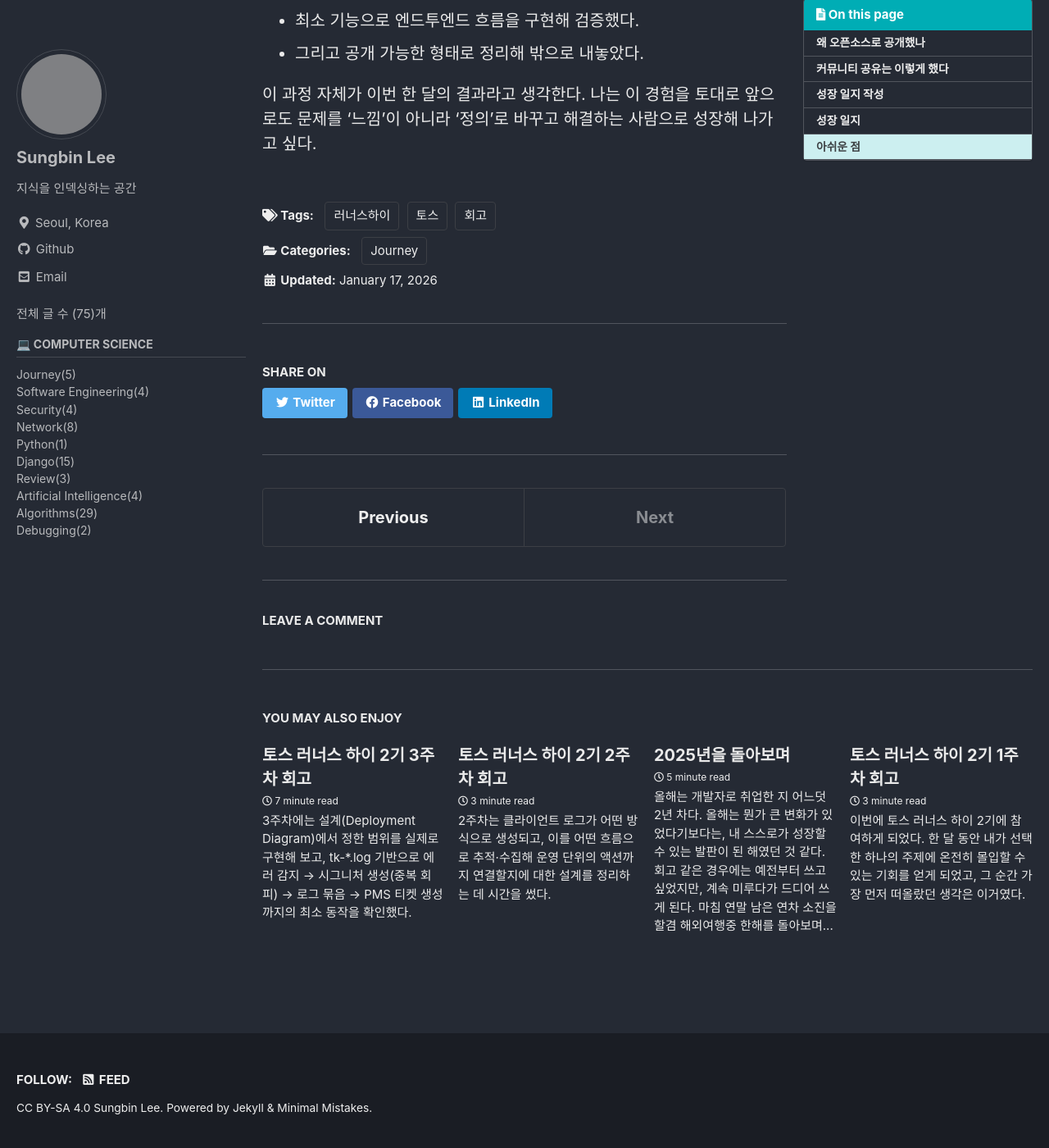
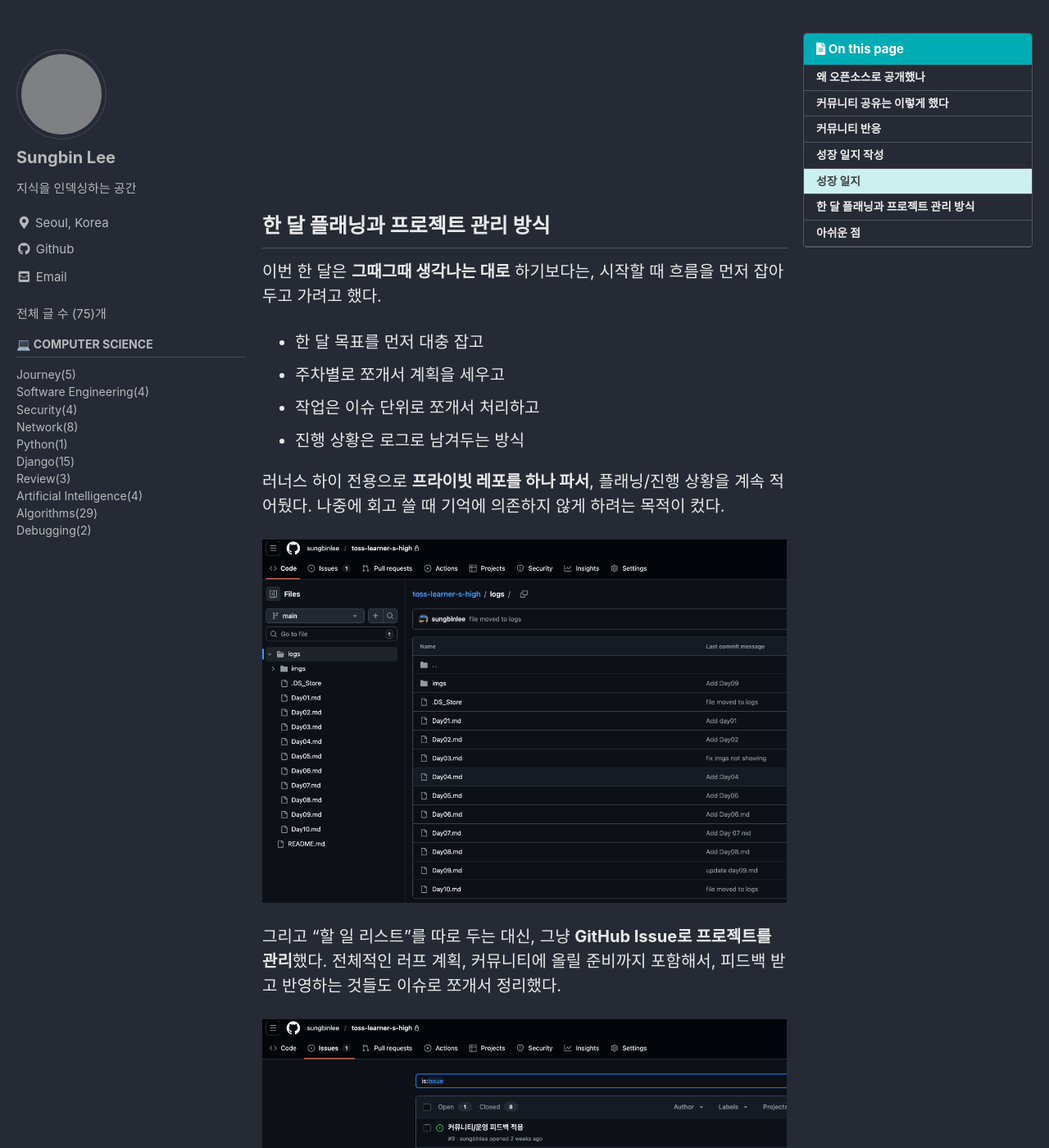
Before and after one commit to sungbinlee/tech.sungbinlee.dev, a Jekyll site: the page built from _posts/Journey/2026-01-17-토스-러너스하이2기-4주차.md, in a window 1280 px wide and 1400 px high, scrolled down 4318 px. Shown: the whole window at 82% size. Built offline with Jekyll 4.4.1, drawn with Linux system fonts in a browser that asks for light colours; cached includes are drawn as plain includes; comment, search, counter and statistics services are not loaded; some of the changed text lies outside the part shown; grey boxes are pictures that could not be loaded.

Commit message:
4주차 회고 추가

```diff
--- a/_posts/Journey/2026-01-17-토스-러너스하이2기-4주차.md
+++ b/_posts/Journey/2026-01-17-토스-러너스하이2기-4주차.md
@@ -43,6 +43,13 @@ toc_sticky: true
 
 그리고 README에는 설치/설정, 스크린샷, 제한 사항을 명시했다.
 
+## 커뮤니티 반응
+생각보다 반응이 괜찮았다.
+
+내가 불편했던 지점이 나만의 문제가 아니라는 걸 확인한 느낌이었다. "공유해줘서 고맙다", "이런 거 있으면 시간 많이 줄겠다" 같은 피드백이 있었고, 내가 공개한 레포지토리에 스타도 찍히고 포크도 생기니까 실제로 누군가는 가져가서 써볼 수도 있겠다는 생각이 들었다.
+
+![커뮤니티 댓글 반응](/assets/images/journey/community-reaction.png)
+
 ## 성장 일지 작성
 
 4주차는 코드보다 **문서 작업**이 더 큰 비중을 차지했다. 제출물은 결국 성장 일지 하나다. 이게 **“내가 뭘 했는지”**보다 **“내가 어떤 문제를 어떻게 정의하고 끝까지 정리했는지”**가 보이는 형태여야 한다고 생각했다.
@@ -57,8 +64,26 @@ toc_sticky: true
 
 > [눈떠보니 기술 면접 전날 with JS, Python - 이승빈 외 13명](https://ridibooks.com/books/2773000080?srsltid=AfmBOoruG5Dsu9-ggIlC5KxNASBJImwKlnVvZbFTJN8pP8oq_pxd104K)
 
-## 성장 일지
+## [성장 일지]({{ site.url }}{{ site.baseurl }}/assets/pdf/growth_journal_sungbin.pdf)
 <object data="{{ site.url }}{{ site.baseurl }}/assets/pdf/growth_journal_sungbin.pdf" width="1000" height="1000" type="application/pdf"></object>
+
+## 한 달 플래닝과 프로젝트 관리 방식
+이번 한 달은 **그때그때 생각나는 대로** 하기보다는, 시작할 때 흐름을 먼저 잡아두고 가려고 했다.
+
+- 한 달 목표를 먼저 대충 잡고
+- 주차별로 쪼개서 계획을 세우고
+- 작업은 이슈 단위로 쪼개서 처리하고
+- 진행 상황은 로그로 남겨두는 방식
+
+러너스 하이 전용으로 **프라이빗 레포를 하나 파서**, 플래닝/진행 상황을 계속 적어뒀다. 나중에 회고 쓸 때 기억에 의존하지 않게 하려는 목적이 컸다.
+
+![프로젝트 기록](/assets/images/journey/learnershigh-private-logs.png)
+
+그리고 "할 일 리스트"를 따로 두는 대신, 그냥 **GitHub Issue로 프로젝트를 관리**했다. 전체적인 러프 계획, 커뮤니티에 올릴 준비까지 포함해서, 피드백 받고 반영하는 것들도 이슈로 쪼개서 정리했다.
+
+![이슈로 작업을 쪼갠 목록](/assets/images/journey/learnershigh-issues.png)
+
+이렇게 하니까 한 달 프로젝트가 큰 덩어리로 느껴지지 않고, 할 일들이 좀 더 선명해졌다. (그리고 "완료"가 쌓이는 게 생각보다 꽤 동기부여가 된다.)
 
 ## 아쉬운 점
 
```
Also changed, not shown: assets/images/journey/community-reaction.png (added), assets/images/journey/learnershigh-issues.png (added), assets/images/journey/learnershigh-private-logs.png (added).
